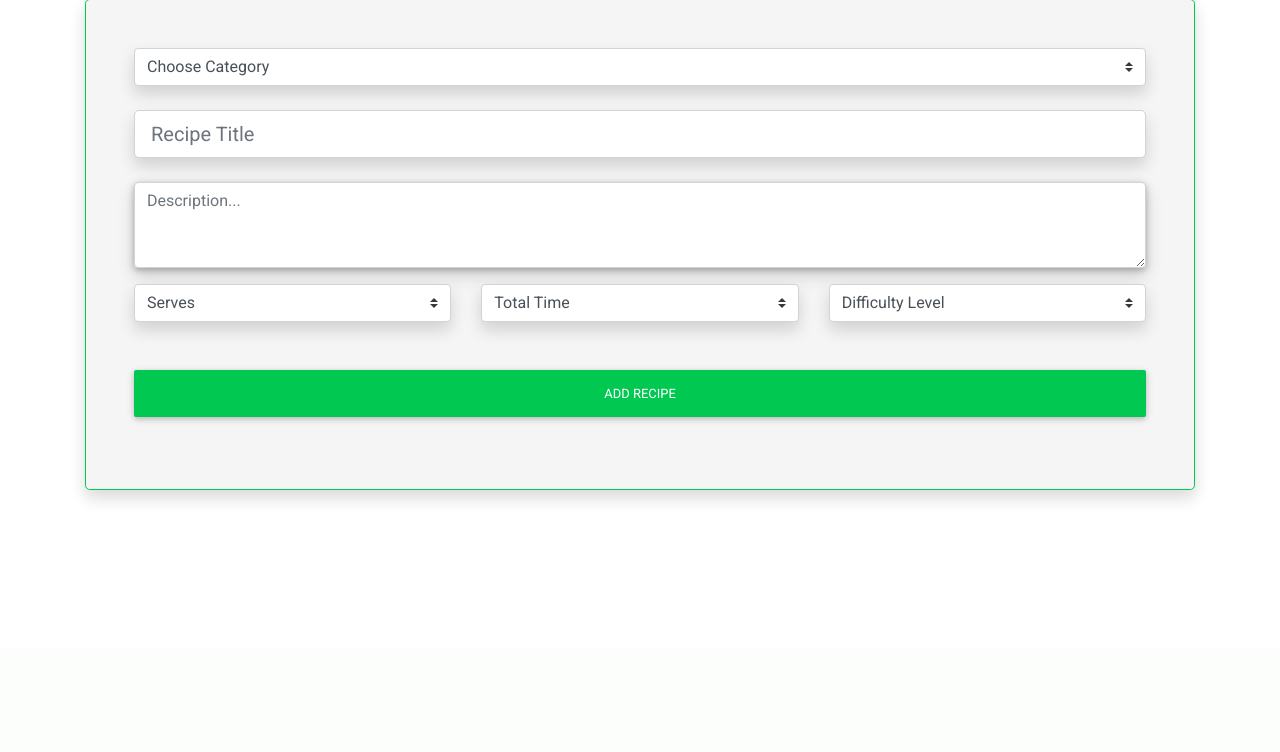
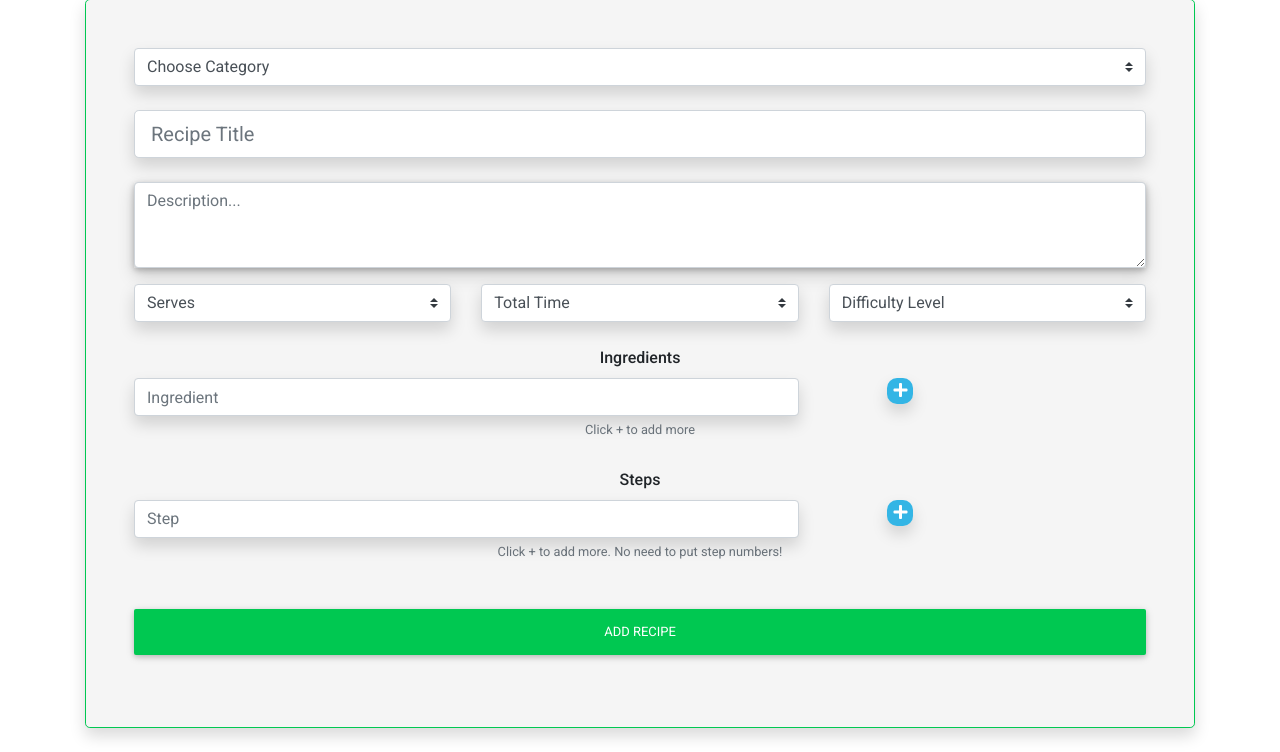
Before and after one commit to jonathanmeaney-lmk/Vegtabible_App, a Flask app: page /add_recipe in a window 1280 px wide. Shown: the part 151-903 px from the top of the page. Before the commit the page ends 652 px from the top, so only its background shows below. Run offline with Flask 2, Linux system fonts and the light colour scheme; data that the repository does not hold is empty; some libraries are stand-ins or nearby versions.

Commit message:
add dynamic ingr/steps inputs to form

```diff
--- a/static/css/style.css
+++ b/static/css/style.css
@@ -51,3 +51,17 @@ a:hover {
     padding: 20px;
     margin: 3px
 }
+
+.add-ingr {
+    background-color: #33b5e5;
+    border: none;
+    color: white;
+    border-radius: 10px;
+}
+
+.add-step {
+    background-color: #33b5e5;
+    border: none;
+    color: white;
+    border-radius: 10px;
+}
--- a/static/js/scripts.js
+++ b/static/js/scripts.js
@@ -1,4 +1,8 @@
- $(document).ready(function(){
-    $('.sidenav').sidenav();
-    $(".dropdown-trigger").dropdown();
+$(document).ready(function () {
+    $(".add-ingr").click(function () {
+        $(".ingredient").append(' <input class="form-control form-control-md shadow" name="ingredient" type="text" placeholder="Ingredient"> ');
+    });
+     $(".add-step").click(function () {
+        $(".step").append(' <input class="form-control form-control-md shadow" name="step" type="text" placeholder="Step"> ');
+    });
 });
--- a/templates/add_recipe.html
+++ b/templates/add_recipe.html
@@ -77,6 +77,31 @@
                 </select>
             </div>
         </div>
+        <strong><label>Ingredients</label></strong>
+        <div class="row">
+            <div class="col-8 ingredient">
+                <input class="form-control form-control-md shadow" name="ingredient" type="text" placeholder="Ingredient"
+                    required>
+            </div>
+            <div class="col-2">
+                <button class="add-ingr shadow"><i class="fas fa-plus"></i></button>
+            </div>
+        </div>
+        <small class="form-text text-muted mb-4">
+            Click + to add more
+        </small>
+        <strong><label class="mt-1">Steps</label></strong>
+        <div class="row">
+            <div class="col-8 step">
+                <input class="form-control form-control-md shadow" name="step" type="text" placeholder="Step" required>
+            </div>
+            <div class="col-2">
+                <button class="add-step shadow"><i class="fas fa-plus"></i></button>
+            </div>
+        </div>
+        <small class="form-text text-muted mb-4">
+            Click + to add more. No need to put step numbers!
+        </small>
         <div class="row">
             <div class="col-12">
             <button class="btn btn-success my-4 btn-block" type="submit">Add Recipe</button>
@@ -84,6 +109,5 @@
         </div>
     </form>
 </div>
-<!-- Default form register -->
 
 {% endblock %}
```
